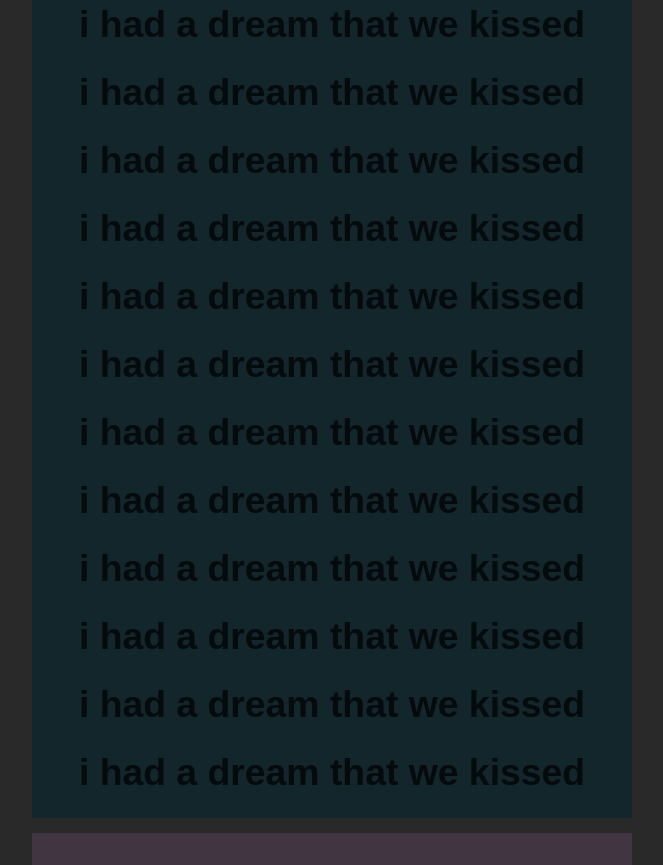
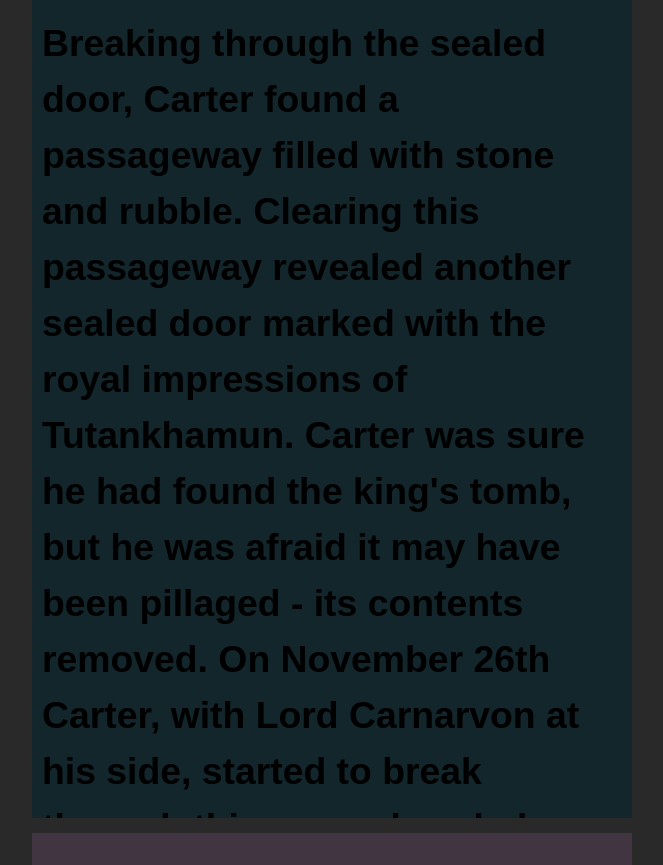
Before and after one commit to pool-water/cuz.coupons, a website built with webpack: page js/public/index.html in a window 1280 px wide. Shown: the part 1801-2666 px from the top of the page, without its empty margins (308-971 px from the left). Built offline with nearby package versions, Linux system fonts and the light colour scheme; files whose address does not match are found by name; what @pool-water/secret-sauce would draw is missing.

Commit message:
:wolf: lower quality coverpage

```diff
--- a/js/public/index.html
+++ b/js/public/index.html
@@ -22,21 +22,7 @@
 
     <!-- Lorenz -->
     <div class="page" id="page-03">
-      <center>
-        <h1>i had a dream that we kissed</h1>
-        <h1>i had a dream that we kissed</h1>
-        <h1>i had a dream that we kissed</h1>
-        <h1>i had a dream that we kissed</h1>
-        <h1>i had a dream that we kissed</h1>
-        <h1>i had a dream that we kissed</h1>
-        <h1>i had a dream that we kissed</h1>
-        <h1>i had a dream that we kissed</h1>
-        <h1>i had a dream that we kissed</h1>
-        <h1>i had a dream that we kissed</h1>
-        <h1>i had a dream that we kissed</h1>
-        <h1>i had a dream that we kissed</h1>
-        <h1>i had a dream that we kissed</h1>
-      </center>
+      <p style="font-weight: bold; line-height: 150%; font-size: 200%"> Breaking through the sealed door, Carter found a passageway filled with stone and rubble. Clearing this passageway revealed another sealed door marked with the royal impressions of Tutankhamun. Carter was sure he had found the king's tomb, but he was afraid it may have been pillaged - its contents removed. On November 26th Carter, with Lord Carnarvon at his side, started to break through this second sealed door. It was, as Carter described, "the day of days, the most wonderful that I have ever lived through."</p>
     </div>
 
     <!-- Life is pain au chocolat -->
--- a/js/public/style.css
+++ b/js/public/style.css
@@ -64,7 +64,7 @@ body {
   top: 0;
   z-index: 0;
   width: 100% !important;
-  height: 100%;
+  height: 100% !important;
 }
 
 #page-02 {
@@ -75,7 +75,7 @@ body {
 #page-03 {
   background-color: rgb(18, 38, 43);
   color: rgb(250, 216, 182);
-  color: rgb(0, 0, 0, 0.7);
+  color: rgba(0, 0, 0, 1.0);
 }
 
 #page-04 {
--- a/js/src/index.js
+++ b/js/src/index.js
@@ -150,13 +150,6 @@ window.addEventListener("load", () => {
       PAGES[0].setCrush(d);
     }
 
-    let g = Math.floor(255*(-box01.top/(box01.height/2)));
-
-    let col = "rgb(" + g + ", " + g + ", " + g + ")";
-
-    console.log(g, col);
-    meow.style.color = col;
-
   });
 
 });
--- a/js/src/pages/01-can.js
+++ b/js/src/pages/01-can.js
@@ -47,6 +47,8 @@ export default function CanCoverPage(seed) {
   const w = el.offsetWidth;
   const h = el.offsetHeight;
 
+  console.log(w, h);
+
   canvas.width = w;
   canvas.height = h;
   app.setSize(w, h);
```
